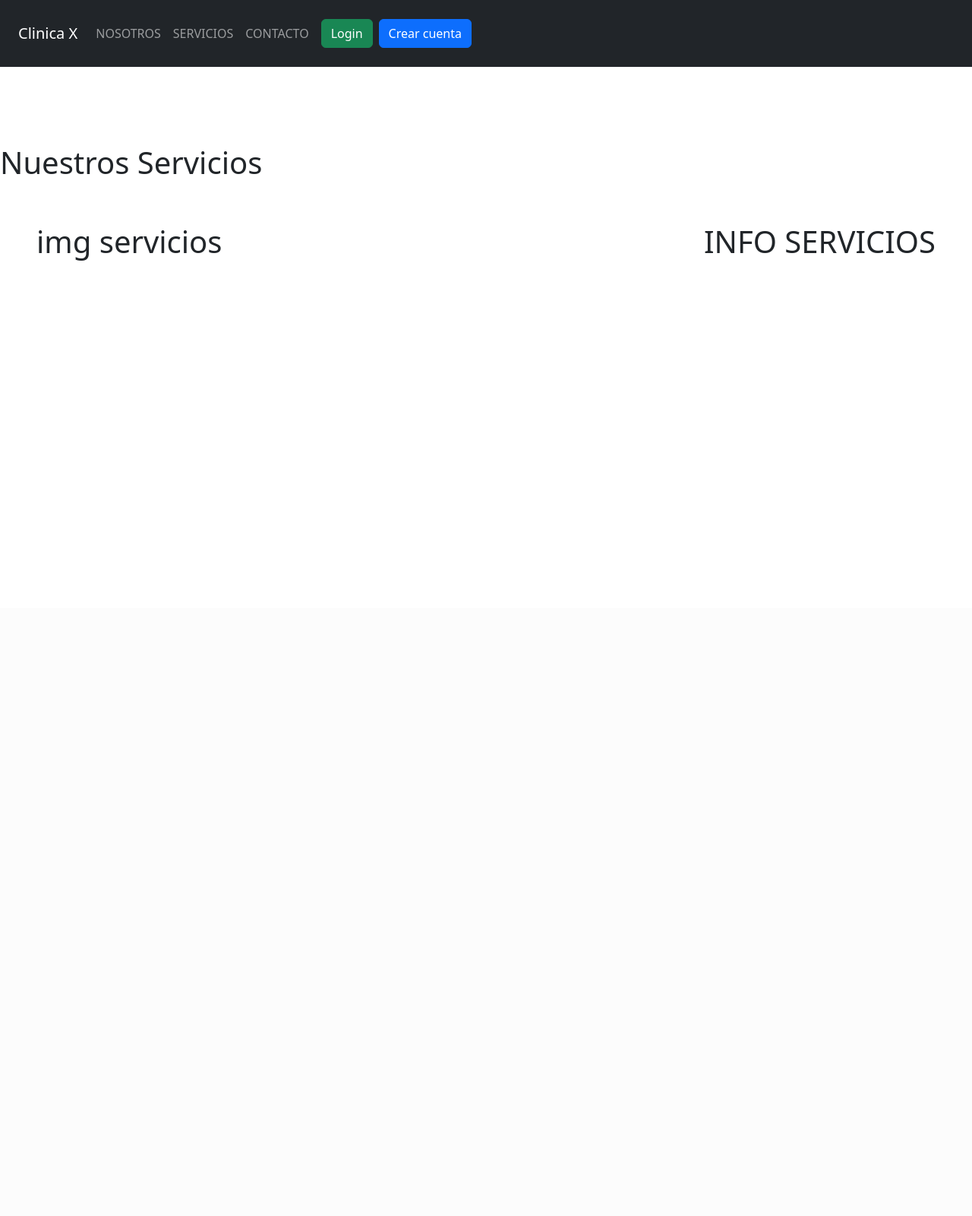
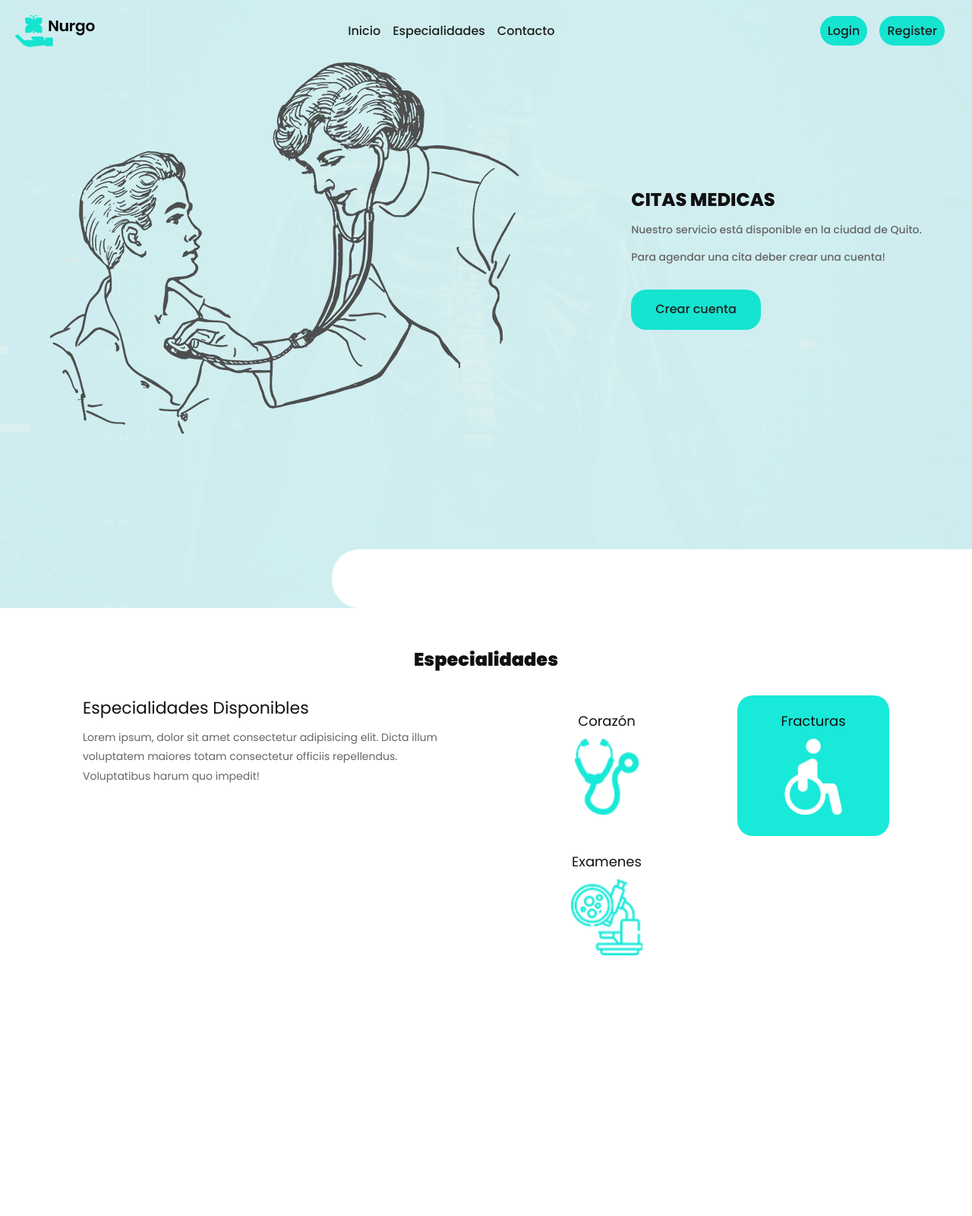
Before and after one commit to ChristianGallegos7/nocturna_pi, a PHP site: page / in a window 1280 px wide. Shown: the whole page at 76% size. Before the commit the page ends 343 px from the top, so only its background shows below. Run offline with PHP 8.4, Linux system fonts and the light colour scheme.

Commit message:
Especialidades added

```diff
--- a/css/main.css
+++ b/css/main.css
@@ -2,7 +2,7 @@
 @import url('https://fonts.googleapis.com/css?family=Poppins:100,100i,200,200i,300,300i,400,400i,500,500i,600,600i,700,700i,800,800i,900,900i');
 
 
-*{
+* {
     padding: 0;
     margin: 0;
     box-sizing: border-box;
@@ -10,7 +10,7 @@
     list-style: none;
 }
 
-html{
+html {
     scroll-behavior: smooth;
 }
 
@@ -78,7 +78,7 @@ h6 {
 }
 
 
-.header__section{
+.header__section {
     width: 100%;
     height: 100vh;
     background-image: url('../images/banner-bg.png');
@@ -87,7 +87,7 @@ h6 {
     background-size: cover;
 }
 
-.nav{
+.nav {
     display: flex;
     justify-content: space-between;
     align-items: center;
@@ -95,26 +95,26 @@ h6 {
 }
 
 
-.nav__list{
+.nav__list {
     display: flex;
 }
 
-.nav__list li{
+.nav__list li {
     margin-right: 16px;
 }
 
 .nav__list li a:hover {
     color: rgba(4, 198, 247, 0.918);
-    border-bottom: 1px solid white;
 
 }
 
-.header__info{
+.header__info {
     display: flex;
     justify-content: space-around;
     align-items: center;
 }
-.header__text{
+
+.header__text {
     gap: 5;
 }
 
@@ -126,16 +126,66 @@ h6 {
     margin-bottom: 10px;
     font-weight: 500;
 }
-.boton{
+
+.boton {
     background-color: #15E4D0;
     border-radius: 20px;
 }
-.auth{
-    padding: 8px 10px ;
+
+.auth {
+    padding: 8px 10px;
 }
-.cuenta{
+
+.cuenta {
     display: inline-block;
     width: auto;
     margin-top: 20px;
     padding: 12px 32px;
 }
+
+.main__section {
+    height: 100vh;
+    width: 100%;
+    padding: 50px;
+}
+
+.main__section h1 {
+    font-weight: 900;
+    text-align: center;
+    margin-bottom: 20px;
+}
+
+.especialidades__info {
+    width: 100%;
+    height: auto;
+    display: flex;
+    justify-content: space-around;
+}
+
+.especialidades__text {
+    width: 40%;
+}
+
+.especialidades__images {
+    width: 40%;
+    display: flex;
+    justify-content: space-between;
+    flex-wrap: wrap;
+}
+
+.esp {
+    height: 100px;
+}
+
+.fracturas {
+    background-color: #19e9d9;
+}
+
+.corazon,
+.fracturas,
+.examenes {
+    border-radius: 20px;
+    text-align: center;
+    width: 200px;
+    padding: 20px;
+}
--- a/index.php
+++ b/index.php
@@ -1,77 +1,75 @@
 <!DOCTYPE html>
 <html lang="en">
+
 <head>
-    <title>Citas Médicas | Clinica London</title>
-    <!-- Required meta tags -->
-    <meta charset="utf-8">
-    <meta name="viewport" content="width=device-width, initial-scale=1, shrink-to-fit=no">
-    <link rel="shortcut icon" href="images/sv.svg" type="image/x-icon">
-    <link rel="preconnect" href="https://fonts.googleapis.com">
-    <link rel="preconnect" href="https://fonts.gstatic.com" crossorigin>
-    <link href="https://fonts.googleapis.com/css2?family=Montserrat:ital,wght@0,400;0,500;0,700;1,900&display=swap" rel="stylesheet">
-    <!-- Bootstrap CSS v5.2.1 -->
-    <link href="https://cdn.jsdelivr.net/npm/bootstrap@5.2.1/dist/css/bootstrap.min.css" rel="stylesheet" integrity="sha384-iYQeCzEYFbKjA/T2uDLTpkwGzCiq6soy8tYaI1GyVh/UjpbCx/TYkiZhlZB6+fzT" crossorigin="anonymous">
-    <link rel="stylesheet" href="/css/index.css">
+    <meta charset="UTF-8">
+    <meta name="viewport" content="width=device-width, initial-scale=1.0">
+    <title>CITAS MEDICAS</title>
+    <link rel="stylesheet" href="css/main.css">
 </head>
 
-<body class="body">
-    <header id="header">
-        <nav class="navbar navbar-expand-lg navbar-dark bg-dark p-4">
-            <a class="navbar-brand" href="#">Clinica X</a>
-            <button class="navbar-toggler" type="button" data-toggle="collapse" data-target="#navbarNav" aria-controls="navbarNav" aria-expanded="false" aria-label="Toggle navigation">
-                <span class="navbar-toggler-icon"></span>
-            </button>
-            <div class="collapse navbar-collapse derecha" id="navbarNav">
-                <ul class="navbar-nav mr-auto">
-                    <li class="nav-item active">
-                        <a class="nav-link" href="#header">NOSOTROS</a>
+<body>
+    <header class="header__section" id="header">
+        <div class="nav__container">
+            <nav class="nav">
+                <img class="logo" src="/images/logo.png" alt="">
+                <ul class="nav__list">
+                    <li>
+                        <a href="#header">Inicio</a>
                     </li>
-                    <li class="nav-item">
-                        <a class="nav-link" href="#main">SERVICIOS</a>
+                    <li>
+                        <a href="#main">Especialidades</a>
                     </li>
-                    <li class="nav-item">
-                        <a class="nav-link" href="#contacto">CONTACTO</a>
+                    <li>
+                        <a href="#">Contacto</a>
                     </li>
                 </ul>
-                <ul class="navbar-nav">
-                    <li class="nav-item mx-2">
-                        <a class="btn btn-success" href="#">Login</a>
+                <ul class="nav__list">
+                    <li>
+                        <a href="#" class="boton auth">Login</a>
                     </li>
-                    <li class="nav-item">
-                        <a class="btn btn-primary" href="#">Crear cuenta</a>
+                    <li>
+                        <a href="#" class="boton auth">Register</a>
                     </li>
                 </ul>
+            </nav>
+        </div>
+        <div class="header__info">
+            <div class="header__image">
+                <img src="/images/img-1.png" alt="">
             </div>
-        </nav>
-        <div class="imagen text-white">
-            <div class="imagen__info">
-                <div class="text-center">
-                    <h1 class="">CITAS MÉDICAS</h1>
-                    <h2>El mejor servicio de Medicina en la Ciudad de Quito.</h2>
+            <div class="header__text">
+                <h1>CITAS MEDICAS</h1>
+                <p>Nuestro servicio está disponible en la ciudad de Quito.</p>
+                <p>Para agendar una cita deber crear una cuenta!</p>
+                <a href="#" class="boton cuenta">Crear cuenta</a>
+            </div>
+        </div>
+    </header>
+    <main class="main__section" id="main">
+        <h1>Especialidades</h1>
+        <div class="especialidades__info">
+            <div class="especialidades__text">
+                <h2>Especialidades Disponibles</h2>
+                <p>Lorem ipsum, dolor sit amet consectetur adipisicing elit. Dicta illum voluptatem maiores totam consectetur officiis repellendus. Voluptatibus harum quo impedit!</p>
+            </div>
+            <div class="especialidades__images">
+                <div class="corazon">
+                    <h3>Corazón</h3>
+                    <img src="images/icon-5.png" class="esp esp_corazon" alt="Especialidad 1">
+                </div>
+                <div class="fracturas">
+                    <h3>Fracturas</h3>
+                    <img src="images/icon-4.png" class="esp esp_fracturas" alt="Especialidad 2">
+                </div>
+                <div class="examenes">
+                    <h3>Examenes</h3>
+                    <img src="images/icon-6.png" class="esp esp_examenes" alt="Especialidad 3">
                 </div>
             </div>
         </div>
+    </main>
 
-    </header>
-    <main id="main" class="main">
-        <h1>Nuestros Servicios</h1>
-        <div class="servi d-flex justify-content-between p-5">
-            <div class="imagenes__servicios">
-                <h1>img servicios</h1>
-            </div>
-            <div class="info__servicios">
-                <h1>INFO SERVICIOS</h1>
-            </div>
-        </div>
-    </main>
-    <footer id="contacto" class="footer">
-        <!-- place footer here -->
-    </footer>
-    <!-- Bootstrap JavaScript Libraries -->
-    <script src="https://cdn.jsdelivr.net/npm/@popperjs/core@2.11.6/dist/umd/popper.min.js" integrity="sha384-oBqDVmMz9ATKxIep9tiCxS/Z9fNfEXiDAYTujMAeBAsjFuCZSmKbSSUnQlmh/jp3" crossorigin="anonymous">
-    </script>
+</body>
 
-    <script src="https://cdn.jsdelivr.net/npm/bootstrap@5.2.1/dist/js/bootstrap.min.js" integrity="sha384-7VPbUDkoPSGFnVtYi0QogXtr74QeVeeIs99Qfg5YCF+TidwNdjvaKZX19NZ/e6oz" crossorigin="anonymous">
-    </script>
-</body>
 </html>
```
